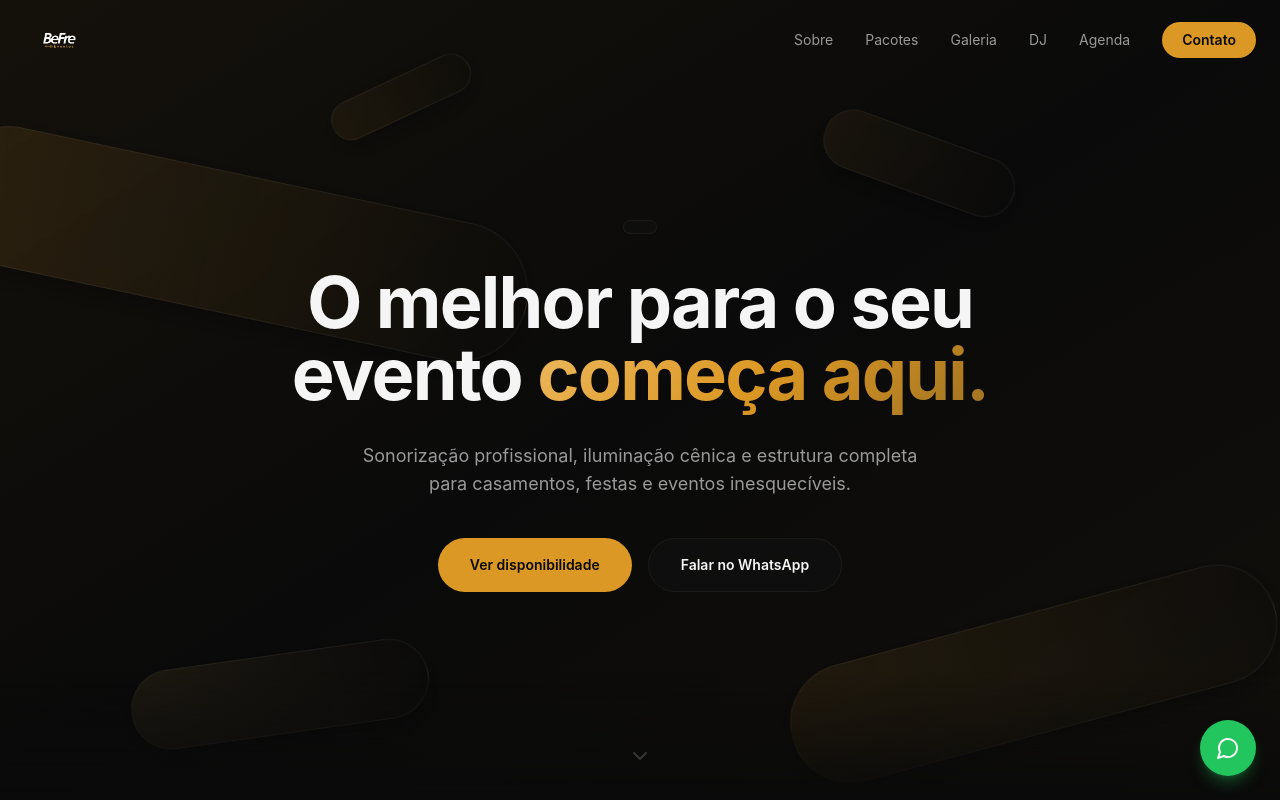
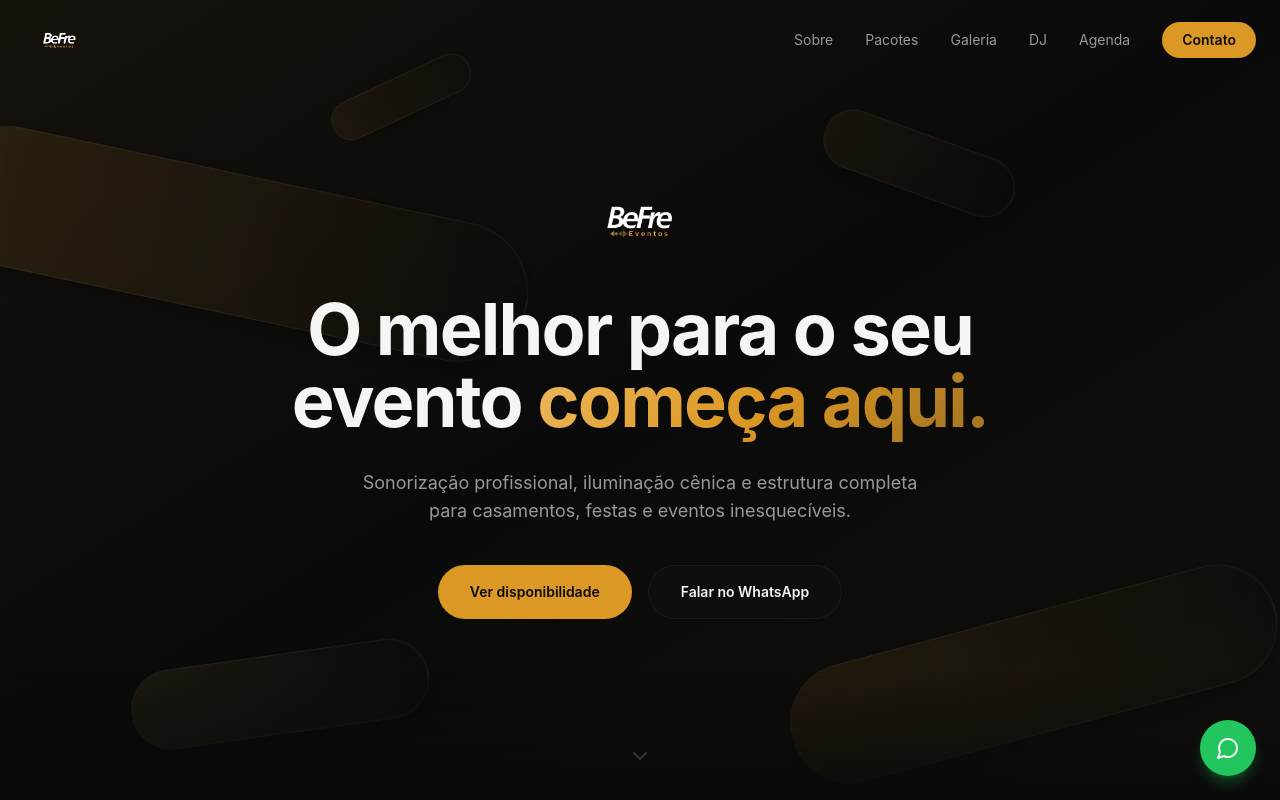
Before and after one commit to bernardo1310/befre-eventos, a React (Vite) app: page / in a window 1280 px wide. Shown: the top 800 px of the page. Built offline with nearby package versions, Linux system fonts and the light colour scheme; the HTML template or start-up script is replaced by a standard one.

Commit message:
Incorporated logo in hero
Co-authored-by: bernardo1310 <112012405+bernardo1310@users.noreply.github.com>

```diff
--- a/src/components/ui/shape-landing-hero.tsx
+++ b/src/components/ui/shape-landing-hero.tsx
@@ -135,6 +135,17 @@ function HeroGeometric({
       {/* Content */}
       <div className="relative z-10 mx-auto max-w-7xl px-6 text-center">
         {/* Badge */}
+        {logo ? (
+          <motion.div
+            custom={0}
+            variants={fadeUpVariants}
+            initial="hidden"
+            animate="visible"
+            className="mb-8"
+          >
+            <img src={logo} alt="BeFre Eventos" className="h-16 md:h-20 w-auto mx-auto" />
+          </motion.div>
+        ) : badge ? (
           <motion.div
             custom={0}
             variants={fadeUpVariants}
@@ -146,6 +157,7 @@ function HeroGeometric({
               {badge}
             </span>
           </motion.div>
+        ) : null}
 
         {/* Title */}
         <motion.div custom={1} variants={fadeUpVariants} initial="hidden" animate="visible">
```
Lines whose indentation alone changed are shown as unchanged.
